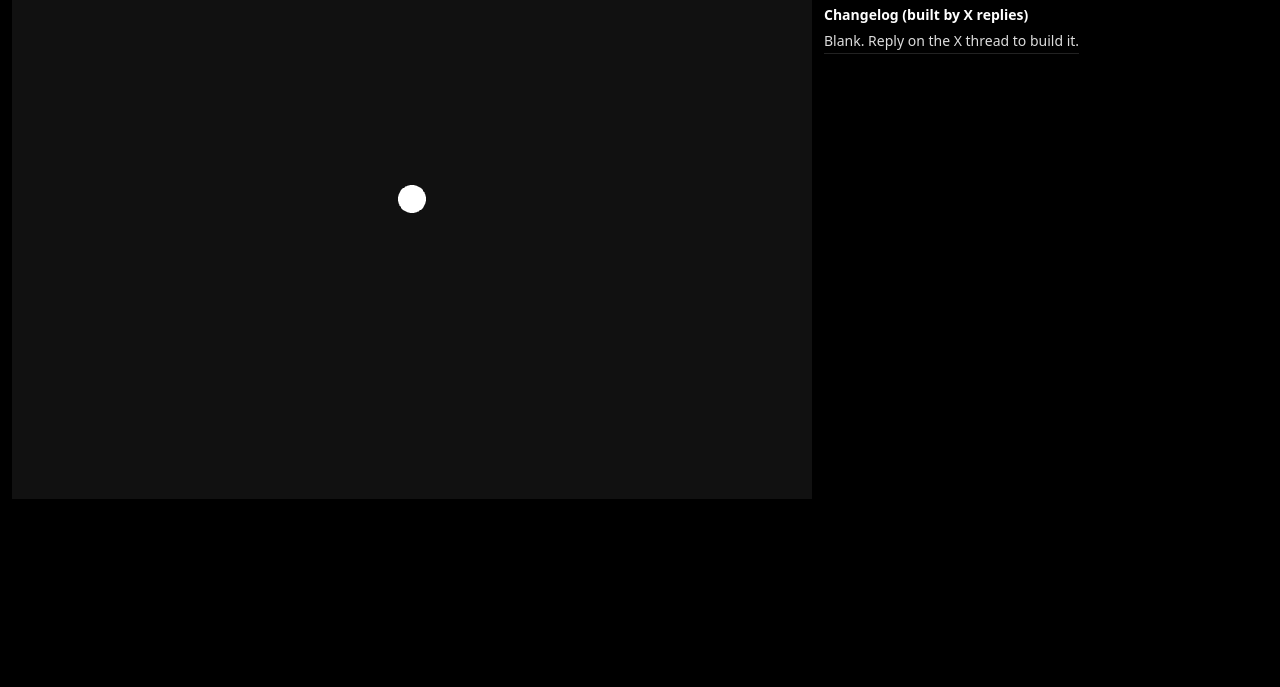
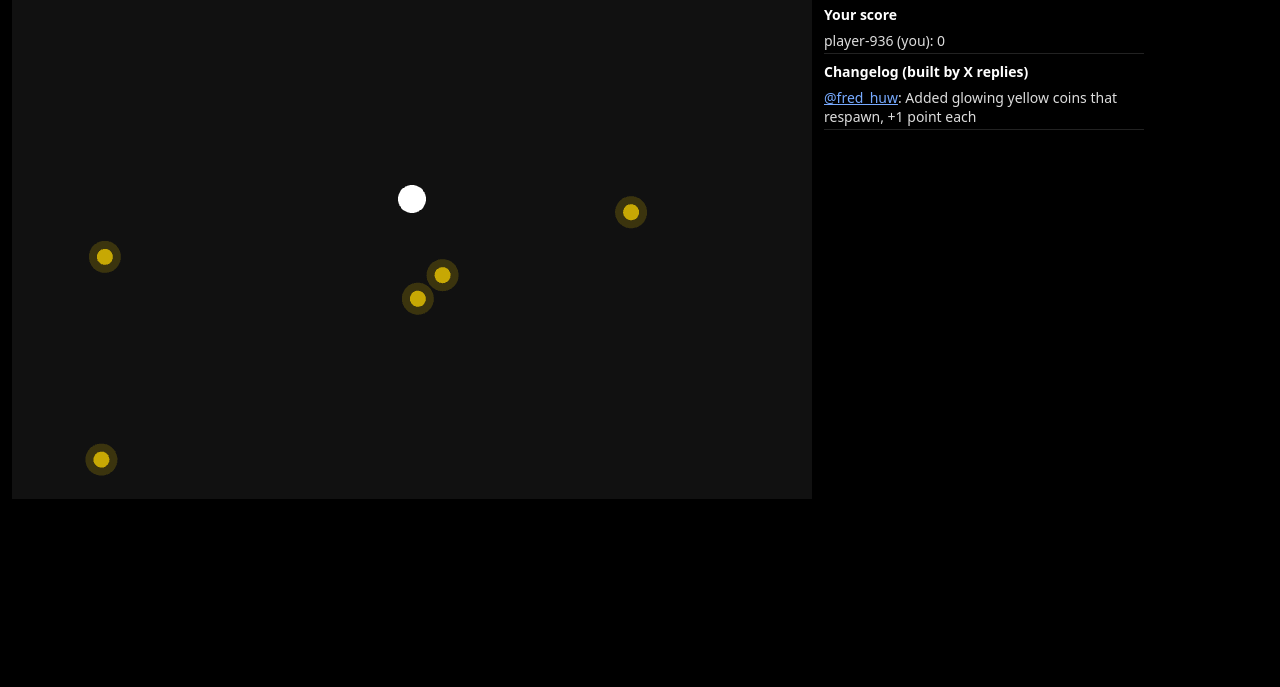
Before and after one commit to Huw01/thread-game, a plain HTML site: page index.html in a window 1280 px wide. Shown: the part 113-800 px from the top of the page. Drawn offline with Linux system fonts and the light colour scheme.

Commit message:
Thread build: glowing respawning coins (@fred_huw), Top builders leaderboard

```diff
--- a/game.js
+++ b/game.js
@@ -15,11 +15,12 @@
   };
 
   // Data-driven entities (added by the bot from X replies)
-  const entities = (cfg.entities || []).map((e) => {
+  const entities = (cfg.entities || []).flatMap((e) => Array.from({ length: Math.min(e.count || 1, 50) }, () => {
     const s = shape(e.color || "#ff0", e.size || 10, e.shape);
+    if (e.glow) { const h = new PIXI.Graphics().circle(0, 0, (e.size || 10) * 2).fill({ color: e.color || "#ff0", alpha: 0.25 }); s.addChildAt(h, 0); }
     s.x = e.x ?? Math.random() * cfg.arena.width; s.y = e.y ?? Math.random() * cfg.arena.height;
     s.meta = e; app.stage.addChild(s); return s;
-  });
+  }));
 
   const mine = shape(cfg.player.color, cfg.player.size, cfg.player.shape);
   app.stage.addChild(mine);
@@ -33,6 +34,7 @@
   app.canvas.addEventListener("pointermove", (e) => { if (target) target = e; });
   addEventListener("pointerup", () => { target = null; });
 
+  const now0 = () => performance.now();
   let net = null, lastSend = 0, alive = 0;
   app.ticker.add((t) => {
     const sp = cfg.player.speed * t.deltaTime;
@@ -51,10 +53,11 @@
 
     for (const s of entities) {
       if (s.visible && s.meta.type === "collectible" && Math.hypot(s.x - me.x, s.y - me.y) < (s.meta.size || 10) + cfg.player.size) {
-        s.visible = false; me.score += cfg.scoring.pointsPerCollect || 1;
+        s.visible = false; me.score += s.meta.points ?? (cfg.scoring.pointsPerCollect || 1);
         setTimeout(() => { s.x = Math.random() * cfg.arena.width; s.y = Math.random() * cfg.arena.height; s.visible = true; }, 1500);
       }
     }
+    for (const s of entities) if (s.meta.glow && s.visible) s.alpha = 0.75 + 0.25 * Math.sin(now0() / 200);
     alive += t.deltaMS / 1000;
     if (cfg.scoring.pointsPerSecondAlive && alive >= 1) { me.score += cfg.scoring.pointsPerSecondAlive; alive = 0; }
 
@@ -73,6 +76,13 @@
     li.append(a, document.createTextNode(": " + (c.summary || "")));
     cl.appendChild(li);
   }
+
+  // Top builders: accepted changes per X author, from the changelog
+  const tb = $("builders"); const counts = {};
+  for (const c of log) counts[c.author || "?"] = (counts[c.author || "?"] || 0) + 1;
+  const rowsB = Object.entries(counts).sort((a, b) => b[1] - a[1]).slice(0, 10);
+  if (!rowsB.length) tb.innerHTML = "<li>No builders yet.</li>";
+  for (const [n, k] of rowsB) { const li = document.createElement("li"); li.textContent = `@${n}: ${k} change${k === 1 ? "" : "s"}`; tb.appendChild(li); }
 
   // Scoreboard
   const local = new Map();
--- a/game/config.json
+++ b/game/config.json
@@ -1,10 +1,41 @@
 {
   "version": 1,
   "title": "Thread Game",
-  "arena": { "width": 800, "height": 600, "background": "#111111" },
-  "player": { "shape": "circle", "size": 14, "speed": 4, "color": "#ffffff" },
-  "entities": [],
+  "arena": {
+    "width": 800,
+    "height": 600,
+    "background": "#111111"
+  },
+  "player": {
+    "shape": "circle",
+    "size": 14,
+    "speed": 4,
+    "color": "#ffffff"
+  },
+  "entities": [
+    {
+      "id": "coin",
+      "type": "collectible",
+      "shape": "circle",
+      "color": "#ffd700",
+      "size": 8,
+      "count": 8,
+      "glow": true,
+      "respawn": true,
+      "points": 1
+    }
+  ],
   "rules": [],
-  "scoring": { "pointsPerSecondAlive": 0, "pointsPerCollect": 1 },
-  "changelog": []
+  "scoring": {
+    "pointsPerSecondAlive": 0,
+    "pointsPerCollect": 1
+  },
+  "changelog": [
+    {
+      "id": "2109859717312852053",
+      "author": "fred_huw",
+      "reply_url": "https://x.com/fred_huw/status/2109859717312852053",
+      "summary": "Added glowing yellow coins that respawn, +1 point each"
+    }
+  ]
 }
--- a/index.html
+++ b/index.html
@@ -17,7 +17,8 @@ a{color:#7af}
 <aside>
   <h1 id="title" style="font-size:18px;margin:0">Thread Game</h1>
   <div id="status">loading…</div>
-  <h2>Live scoreboard</h2><ul id="scores"></ul>
+  <h2>Top builders</h2><ul id="builders"></ul>
+  <h2>Your score</h2><ul id="scores"></ul>
   <h2>Changelog (built by X replies)</h2><ul id="changelog"></ul>
 </aside>
 <script src="vendor/pixi.min.js"></script>
```
Also changed, not shown: .state/handled.json (added).
